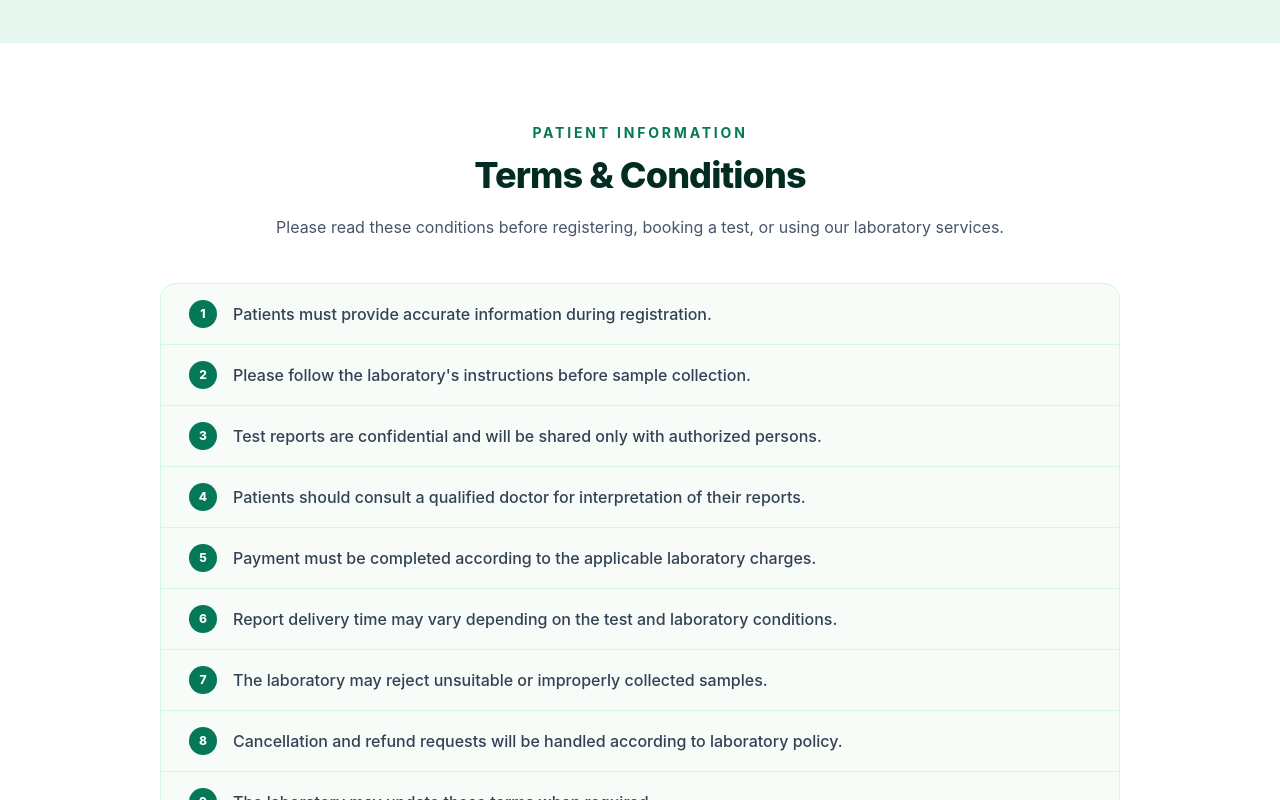
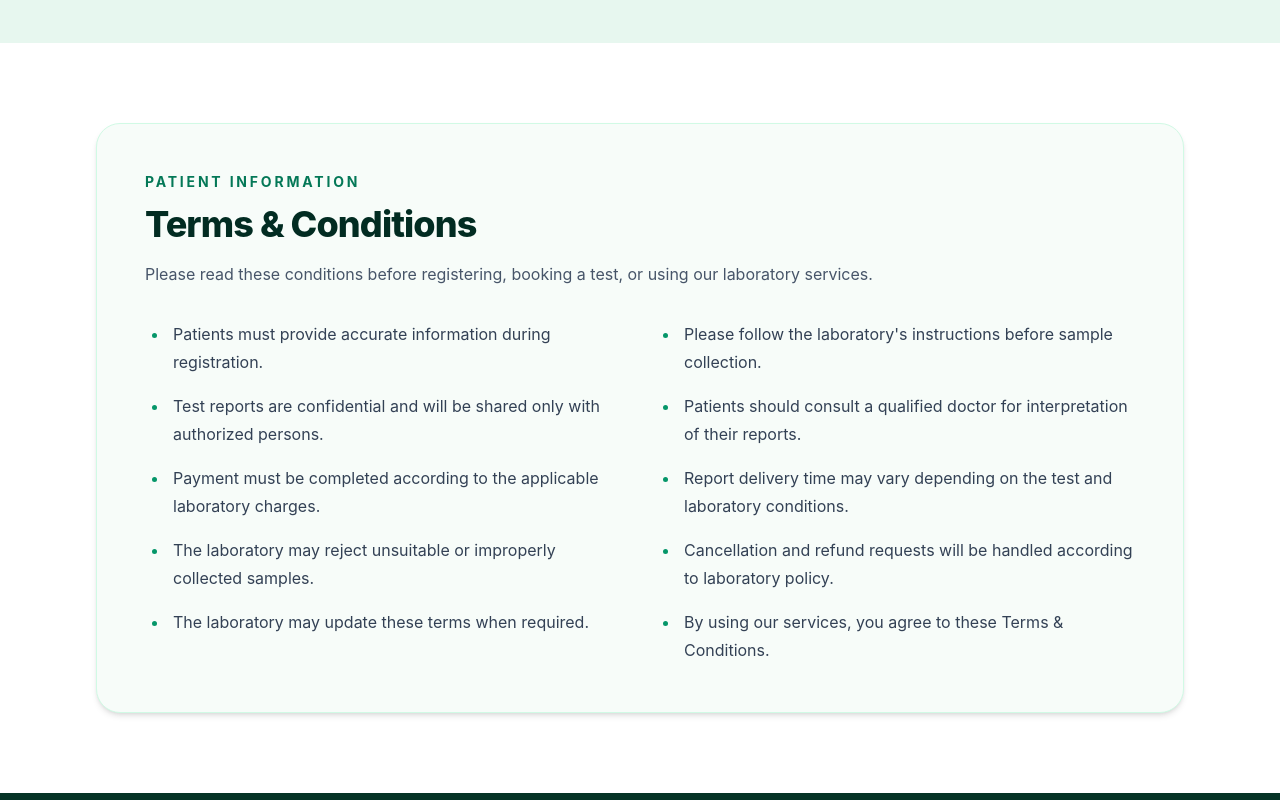
Before and after one commit to Apeksha-Kharik/pathology_lab_management_system, a React app in the folder frontend/: page / in a window 1280 px wide. Shown: the part 3280-4080 px from the top of the page. Built offline with nearby package versions, Linux system fonts and the light colour scheme; no server answers; the HTML template or start-up script is replaced by a standard one.

Commit message:
increace the template size

```diff
--- a/frontend/src/pages/HomePage.jsx
+++ b/frontend/src/pages/HomePage.jsx
@@ -308,23 +308,18 @@ function HomePage() {
         </section>
 
         <section id="terms" className="scroll-mt-24 bg-white py-20">
-          <div className="mx-auto max-w-5xl px-4 sm:px-6 lg:px-8">
-            <SectionHeader
-              eyebrow="Patient Information"
-              title="Terms & Conditions"
-              text="Please read these conditions before registering, booking a test, or using our laboratory services."
-            />
-            <div className="mt-10 overflow-hidden rounded-2xl border border-emerald-100 bg-[#f7fcf9] shadow-sm">
-              <ol className="divide-y divide-emerald-100">
-                {termsAndConditions.map((term, index) => (
-                  <li key={term} className="flex gap-4 px-5 py-4 sm:px-7">
-                    <span className="flex h-7 w-7 shrink-0 items-center justify-center rounded-full bg-emerald-700 text-xs font-extrabold text-white">
-                      {index + 1}
-                    </span>
-                    <p className="pt-0.5 text-sm font-medium leading-7 text-slate-700 sm:text-base">{term}</p>
-                  </li>
+          <div className="mx-auto max-w-6xl px-4 sm:px-6 lg:px-8">
+            <div className="rounded-3xl border border-emerald-100 bg-[#f7fcf9] p-7 shadow-md sm:p-10 lg:p-12">
+              <p className="text-sm font-bold uppercase tracking-[0.2em] text-emerald-700">Patient Information</p>
+              <h2 className="mt-3 text-3xl font-extrabold tracking-tight text-emerald-950 sm:text-4xl">Terms & Conditions</h2>
+              <p className="mt-4 max-w-3xl text-base leading-7 text-slate-600">
+                Please read these conditions before registering, booking a test, or using our laboratory services.
+              </p>
+              <ul className="mt-8 grid list-disc gap-x-14 gap-y-4 pl-6 text-base leading-7 text-slate-700 marker:text-emerald-600 sm:grid-cols-2">
+                {termsAndConditions.map((term) => (
+                  <li key={term} className="pl-1">{term}</li>
                 ))}
-              </ol>
+              </ul>
             </div>
           </div>
         </section>
```
